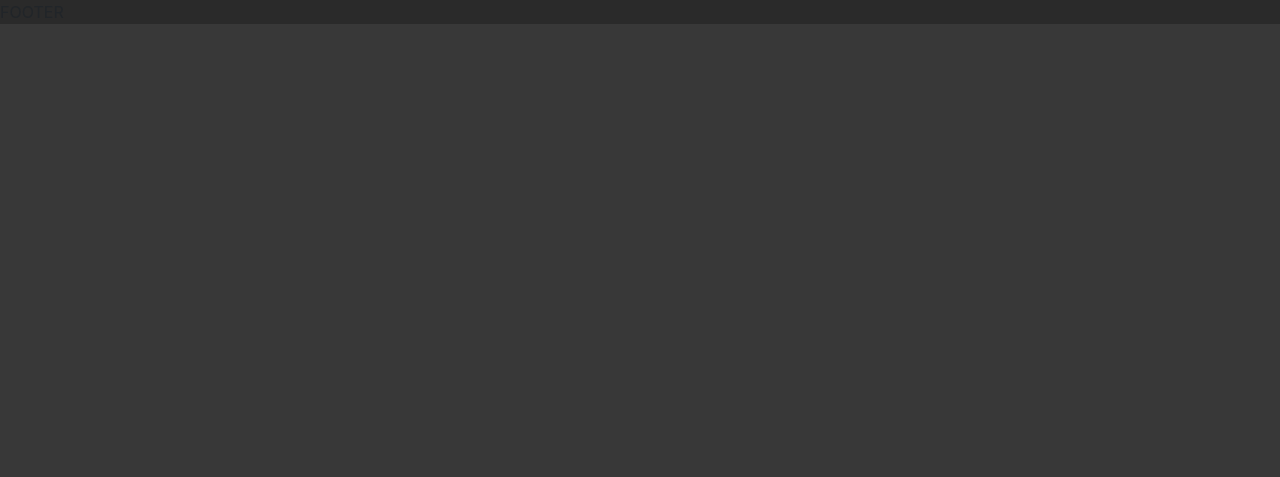
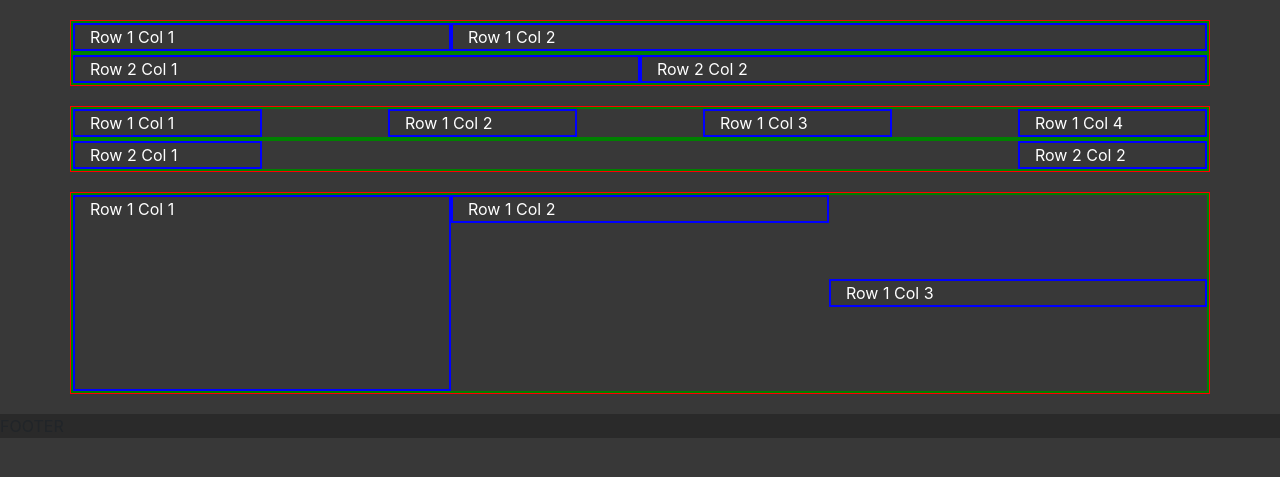
Before and after one commit to MrPicklePinosaur/PersonalWebsite, a Django app: template portfolio/templates/portfolio/about.html in a window 1280 px wide. Shown: the part 200-677 px from the top of the page. Run offline with Django 3.2, Linux system fonts and the light colour scheme; the template is opened without the code that fills it, so the values that code supplies are empty; some libraries are stand-ins or nearby versions.

Commit message:
bs4 grid

```diff
--- a/portfolio/static/portfolio/main.css
+++ b/portfolio/static/portfolio/main.css
@@ -98,3 +98,16 @@ footer {
 	display: inline-block;
 	margin: 20px;
 }
+
+.custom-container {
+	color: white;
+	border: 1px solid red;
+}
+
+.custom-container div {
+	border: 2px solid green;
+}
+
+.custom-container div div {
+	border: 2px solid blue;
+}
--- a/portfolio/templates/portfolio/about.html
+++ b/portfolio/templates/portfolio/about.html
@@ -1,5 +1,73 @@
 {% extends "portfolio/base.html" %}
 {% block content %}
 
+	<section style="padding: 20px">
+		<div class="container custom-container">
+
+			<div class="row">
+				<div class="col-md-4">
+					Row 1 Col 1
+				</div>
+				<div class="col-md-8">
+					Row 1 Col 2
+				</div>
+			</div>
+
+			<div class="row">
+				<div class="col">
+					Row 2 Col 1
+				</div>
+				<div class="col">
+					Row 2 Col 2
+				</div>
+			</div>
+
+		</div>
+
+		<div class="container custom-container" style="margin-top: 20px">
+
+			<div class="row justify-content-between">
+				<div class="col-md-2">
+					Row 1 Col 1
+				</div>
+				<div class="col-md-2">
+					Row 1 Col 2
+				</div>
+				<div class="col-md-2">
+					Row 1 Col 3
+				</div>
+				<div class="col-md-2">
+					Row 1 Col 4
+				</div>
+			</div>
+			<div class="row justify-content-between">
+				<div class="col-md-2">
+					Row 2 Col 1
+				</div>
+				<div class="col-md-2">
+					Row 2 Col 2
+				</div>
+			</div>
+
+		</div>
+
+		<div class="container custom-container" style="margin-top: 20px">
+
+			<div class="row align-items-center justify-content-end" style="height: 200px">
+				<div class="col-md-4 align-self-stretch">
+					Row 1 Col 1
+				</div>
+				<div class="col-md-4 align-self-start">
+					Row 1 Col 2
+				</div>
+				<div class="col-md-4">
+					Row 1 Col 3
+				</div>
+			</div>
+
+		</div>
+
+	</section>
+
 
 {% endblock content %}
```
